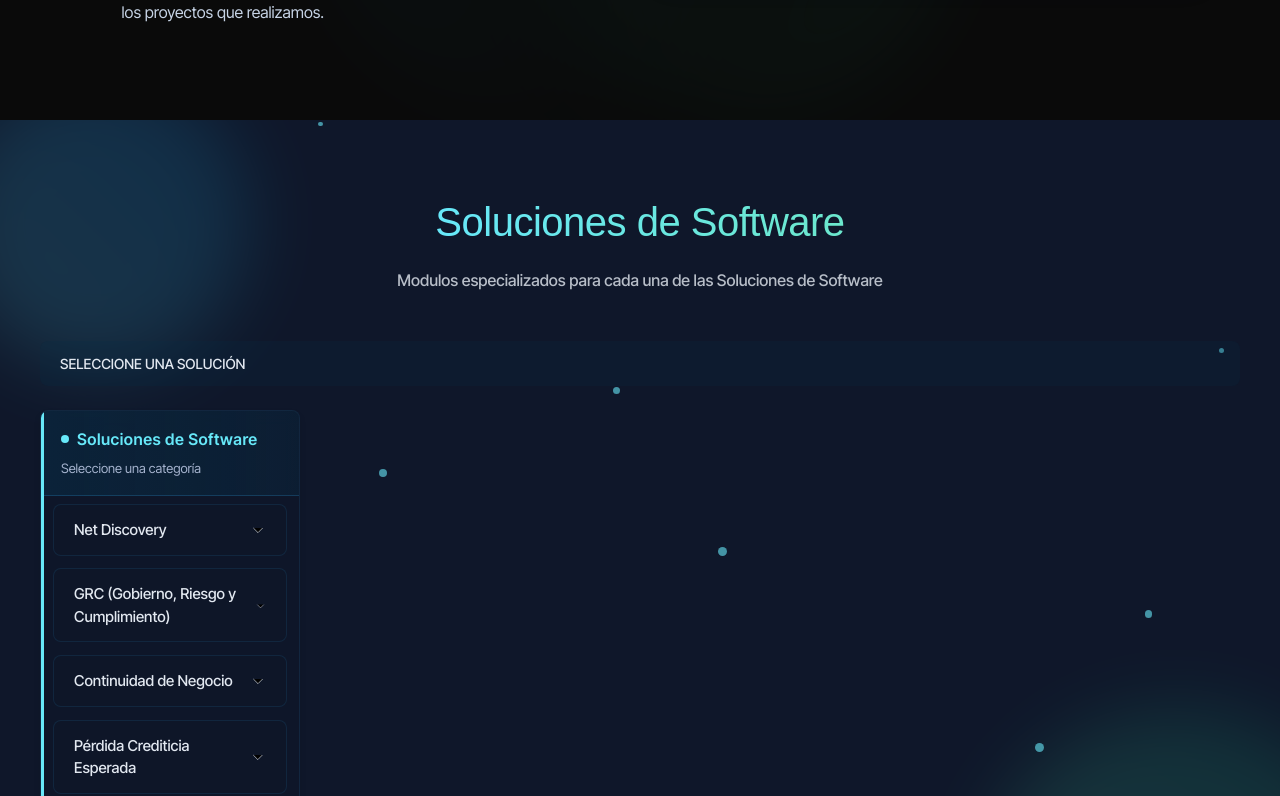
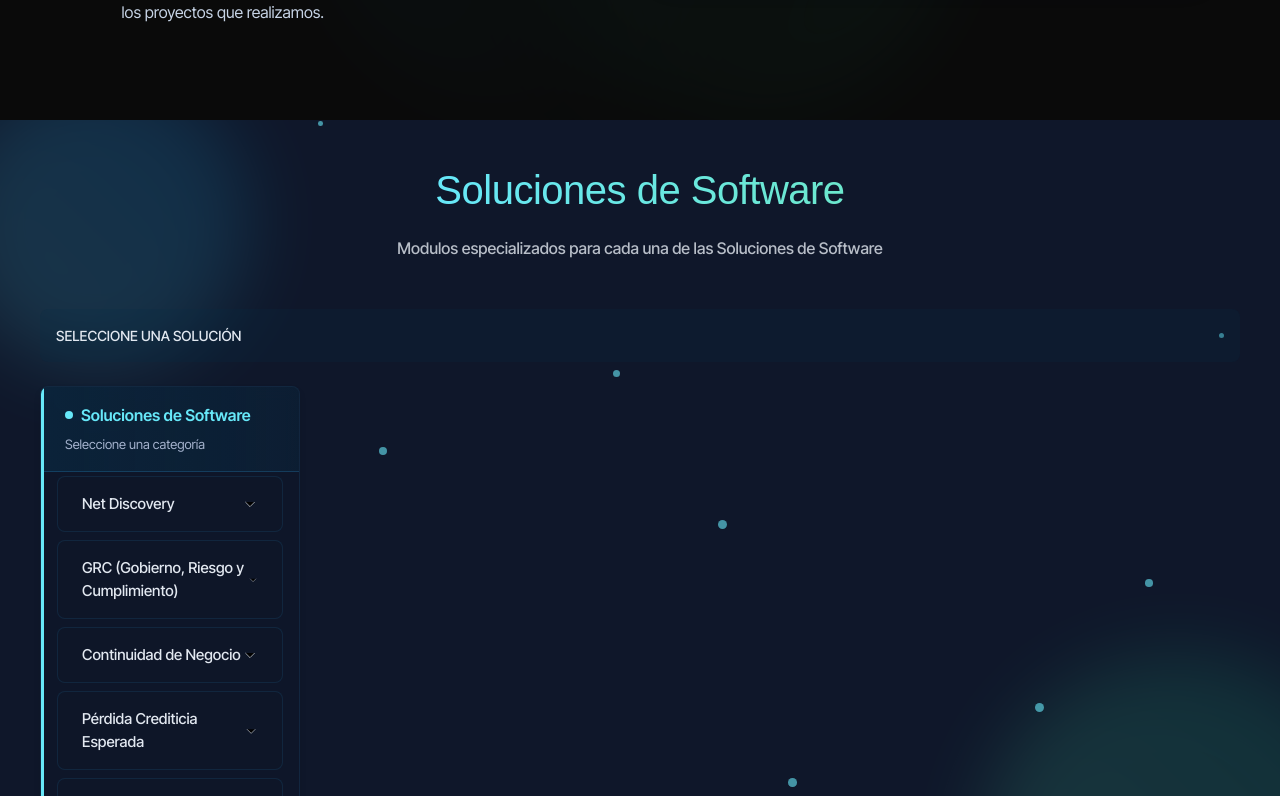
Before and after one commit to csantander93/Aleph-Manager-Web, a React (Vite) app: page / in a window 1280 px wide. Shown: the part 1664-2460 px from the top of the page. Built offline with nearby package versions, Linux system fonts and the light colour scheme; a web font is replaced by a local one.

Commit message:
update modulos

```diff
--- a/src/components/modules/Modules.css
+++ b/src/components/modules/Modules.css
@@ -1,8 +1,11 @@
-/* Fuentes */
+/* ==========================================================================
+   Variables y Configuraciones Base
+   ========================================================================== */
+
    @import url('https://fonts.googleapis.com/css2?family=Inter+Tight:wght@400;500;600;700&family=TWK+Everett:wght@500&display=swap');
 
-/* Variables de color */
    :root {
+     /* Colores */
      --primary: #67e8f9;
      --secondary: #6ee7b7;
      --tertiary: #a78bfa;
@@ -10,17 +13,74 @@
      --bg-light: rgba(15, 23, 42, 0.7);
      --text-primary: #e2e8f0;
      --text-secondary: #94a3b8;
+
+     /* Espaciados */
+     --space-xs: 0.25rem;
+     --space-sm: 0.5rem;
+     --space-md: 1rem;
+     --space-lg: 1.5rem;
+     --space-xl: 2rem;
+     --space-xxl: 3rem;
+
+     /* Bordes */
+     --radius-sm: 0.25rem;
+     --radius-md: 0.5rem;
+     --radius-lg: 1rem;
+
+     /* Sombras */
+     --shadow-sm: 0 1px 2px rgba(0, 0, 0, 0.1);
+     --shadow-md: 0 4px 6px rgba(0, 0, 0, 0.1);
+
+     /* Transiciones */
+     --transition-fast: 0.15s ease;
+     --transition-normal: 0.3s ease;
+     --transition-slow: 0.5s ease;
    }
 
-/* Estilos generales */
+   /* ==========================================================================
+      Estilos Base y Reset
+      ========================================================================== */
+
+   * {
+     box-sizing: border-box;
+   }
+
+   body {
+     margin: 0;
+     font-family: 'Inter Tight', -apple-system, BlinkMacSystemFont, sans-serif;
+     line-height: 1.5;
+     color: var(--text-primary);
+   }
+
+   /* ==========================================================================
+      Componente Principal
+      ========================================================================== */
+
    .modulos-section {
      position: relative;
-  padding: 5rem 1rem;
+     padding: var(--space-xxl) var(--space-md);
      background-color: var(--bg-dark);
-  color: var(--text-primary);
-  font-family: 'Inter Tight', -apple-system, BlinkMacSystemFont, sans-serif;
      overflow: hidden;
    }
+
+   .modulos-container {
+     max-width: 1200px;
+     margin: 0 auto;
+     position: relative;
+     z-index: 10;
+     opacity: 0;
+     transform: translateY(30px);
+     transition: all 0.6s cubic-bezier(0.16, 1, 0.3, 1);
+   }
+
+   .modulos-container.animate-in {
+     opacity: 1;
+     transform: translateY(0);
+   }
+
+   /* ==========================================================================
+      Elementos de Fondo
+      ========================================================================== */
 
    .modulos-background {
      position: absolute;
@@ -52,7 +112,10 @@
      right: -100px;
    }
 
-/* Partículas de fondo */
+   /* ==========================================================================
+      Partículas
+      ========================================================================== */
+
    .particles-container {
      position: absolute;
      inset: 0;
@@ -70,39 +133,27 @@
      animation: float-up 8s linear infinite;
      animation-delay: var(--delay);
      filter: blur(0.5px);
+     will-change: transform;
    }
 
    @keyframes float-up {
      to { transform: translateY(-100vh); }
    }
 
-/* Contenedor principal */
-.modulos-container {
-  max-width: 1200px;
-  margin: 0 auto;
-  position: relative;
-  z-index: 10;
-  opacity: 0;
-  transform: translateY(30px);
-  transition: all 0.6s cubic-bezier(0.16, 1, 0.3, 1);
-}
+   /* ==========================================================================
+      Encabezado
+      ========================================================================== */
 
-.modulos-container.animate-in {
-  opacity: 1;
-  transform: translateY(0);
-}
-
-/* Header */
    .modulos-header {
      text-align: center;
-  margin-bottom: 3rem;
+     margin-bottom: var(--space-xxl);
    }
 
    .modulos-title {
      font-size: 2.5rem;
      line-height: 1.1;
      font-weight: 500;
-  margin-bottom: 1.5rem;
+     margin-bottom: var(--space-lg);
      background-clip: text;
      -webkit-background-clip: text;
      color: transparent;
@@ -122,60 +173,65 @@
      font-weight: 500;
    }
 
-/* Layout de contenido */
-.modulos-content {
-  display: flex;
-  gap: 1.5rem;
-  min-height: 500px;
-  height: 65vh; /* Altura fija para el contenedor principal */
-}
+   /* ==========================================================================
+      Breadcrumbs
+      ========================================================================== */
 
-/* Breadcrumbs mejorados */
    .breadcrumbs {
      display: flex;
      align-items: center;
-  gap: 0.5rem;
-  margin: 1.5rem 0;
-  padding: 0.75rem 1.25rem;
+     gap: var(--space-sm);
+     margin: var(--space-lg) 0;
+     padding: var(--space-md);
      background-color: rgba(8, 47, 73, 0.2);
-  border-radius: 0.5rem;
+     border-radius: var(--radius-md);
      font-size: 0.875rem;
    }
 
    .breadcrumb {
-  transition: color 0.3s ease;
+     transition: color var(--transition-fast);
      font-weight: 500;
      text-transform: uppercase;
    }
 
    .breadcrumb.active {
-  color: #a5f3fc !important;
+     color: #a5f3fc;
    }
 
    .breadcrumb-divider {
-  color: #4a7c9a !important;
+     color: #4a7c9a;
    }
 
-/* ------------------------- */
-/* PANELES MEJORADOS */
-/* ------------------------- */
+   /* ==========================================================================
+      Layout de Contenido
+      ========================================================================== */
 
-/* Estilos comunes para paneles */
+   .modulos-content {
+     display: flex;
+     gap: var(--space-lg);
+     min-height: 500px;
+     height: 65vh;
+   }
+
+   /* ==========================================================================
+      Sistema de Paneles (Compatibles con tu JSX)
+      ========================================================================== */
+
    .categories-panel,
    .modules-panel,
    .module-detail-panel {
      position: relative;
-  border-radius: 0.5rem;
+     border-radius: var(--radius-md);
      background-color: var(--bg-light);
      border: 1px solid rgba(56, 182, 255, 0.1);
      backdrop-filter: blur(8px);
-  box-shadow: 0 4px 6px rgba(0, 0, 0, 0.1);
+     box-shadow: var(--shadow-md);
      display: flex;
      flex-direction: column;
-  height: 100%; /* Asegura que todos los paneles ocupen la misma altura */
+     height: 100%;
    }
 
-/* Bordes laterales completos */
+   /* Bordes laterales */
    .categories-panel::after,
    .modules-panel::after,
    .module-detail-panel::after {
@@ -192,20 +248,20 @@
    .modules-panel::after { background-color: var(--secondary); }
    .module-detail-panel::after { background-color: var(--tertiary); }
 
-/* Headers de panel mejorados */
+   /* Headers de panel */
    .panel-header {
-  padding: 1rem 1.25rem;
+     padding: var(--space-md) var(--space-lg);
      border-bottom: 1px solid rgba(56, 182, 255, 0.2);
      background: linear-gradient(to right, rgba(8, 47, 73, 0.5), rgba(8, 47, 73, 0.3));
      margin-bottom: 0;
-  flex-shrink: 0; /* Evita que el header se encoja */
+     flex-shrink: 0;
    }
 
    .panel-header h3 {
      font-size: 1rem;
      font-weight: 600;
      color: var(--primary);
-  margin: 0 0 0.5rem 0;
+     margin: 0 0 var(--space-sm) 0;
      display: flex;
      align-items: center;
    }
@@ -216,7 +272,7 @@
      width: 8px;
      height: 8px;
      border-radius: 50%;
-  margin-right: 8px;
+     margin-right: var(--space-sm);
    }
 
    .categories-panel .panel-header h3::before { background-color: var(--primary); }
@@ -229,22 +285,17 @@
      margin: 0;
    }
 
-/* ------------------------- */
-/* PANEL DE CATEGORÍAS CON SCROLL FIJO */
-/* ------------------------- */
+   /* ==========================================================================
+      Panel de Categorías (Compatibilidad Total con JSX)
+      ========================================================================== */
+
    .categories-panel {
-  flex: 0 0 240px; /* Ancho fijo */
-  overflow: hidden; /* Oculta el desbordamiento */
-}
-
-.categories-list {
-  flex: 1;
-  overflow-y: auto;
-  padding: 0.75rem; /* Padding aumentado */
+     flex: 0 0 260px;
+     overflow: hidden;
    }
 
    .category-item {
-  border-radius: 0.5rem;
+     border-radius: var(--radius-md);
      overflow: hidden;
      background-color: var(--bg-light);
      border: 1px solid rgba(56, 182, 255, 0.1);
@@ -252,10 +303,7 @@
      transform: translateX(-20px);
      transition: all 0.4s cubic-bezier(0.34, 1.56, 0.64, 1);
      transition-delay: var(--delay);
-  margin-top: 8px;
-  margin-bottom: 0.3rem;
-  margin-left: 0.75rem; /* Margen añadido */
-  margin-right: 0.75rem; /* Margen añadido */
+     margin: var(--space-xs) var(--space-md);
    }
 
    .modulos-container.animate-in .category-item {
@@ -265,7 +313,7 @@
 
    .category-header {
      width: 100%;
-  padding: 0.875rem 1.25rem; /* Padding horizontal aumentado */
+     padding: var(--space-md) var(--space-lg);
      text-align: left;
      background-color: transparent;
      border: none;
@@ -276,7 +324,7 @@
      display: flex;
      justify-content: space-between;
      align-items: center;
-  transition: all 0.3s ease;
+     transition: all var(--transition-normal);
    }
 
    .category-header:hover {
@@ -297,7 +345,7 @@
    .accordion-icon {
      width: 1rem;
      height: 1rem;
-  transition: transform 0.3s ease;
+     transition: transform var(--transition-normal);
      stroke: currentColor;
    }
 
@@ -305,37 +353,38 @@
      transform: rotate(180deg);
    }
 
-/* ------------------------- */
-/* PANEL DE MÓDULOS CON SCROLL FIJO */
-/* ------------------------- */
+   /* ==========================================================================
+      Panel de Módulos (Ajustado para tu JSX)
+      ========================================================================== */
+
    .modules-panel {
-  flex: 0 0 280px; /* Ancho fijo */
-  overflow: hidden; /* Oculta el desbordamiento */
+     flex: 0 0 280px;
+     overflow: hidden;
    }
 
    .modules-list {
      flex: 1;
-  padding: 0.5rem;
-  overflow-y: auto; /* Scroll interno */
+     padding: var(--space-sm);
+     overflow-y: auto;
    }
 
    .module-item {
-  padding: 0.875rem 1rem;
-  border-radius: 0.375rem;
+     padding: var(--space-md) var(--space-md);
+     border-radius: var(--radius-sm);
      background-color: transparent;
      cursor: pointer;
-  transition: all 0.3s ease;
-  margin-bottom: 0.25rem;
+     transition: all var(--transition-normal);
+     margin-bottom: var(--space-xs);
      display: flex;
      align-items: center;
-  gap: 0.75rem;
+     gap: var(--space-md);
      opacity: 0;
      transform: translateX(-10px);
    }
 
-.modules-panel .module-item {
-  animation: fadeIn 0.4s forwards;
-  animation-delay: var(--delay);
+   .modulos-container.animate-in .module-item {
+     opacity: 1;
+     transform: translateX(0);
    }
 
    .module-item:hover {
@@ -356,7 +405,7 @@
      align-items: center;
      justify-content: center;
      color: var(--primary);
-  transition: all 0.3s ease;
+     transition: all var(--transition-normal);
    }
 
    .module-item.selected .module-icon {
@@ -367,7 +416,7 @@
      font-size: 0.9375rem;
      font-weight: 500;
      margin: 0;
-  transition: all 0.3s ease;
+     transition: all var(--transition-normal);
    }
 
    .module-item.selected h4 {
@@ -375,25 +424,21 @@
      color: #a5f3fc;
    }
 
-/* ------------------------- */
-/* PANEL DE DETALLES CON SCROLL FIJO */
-/* ------------------------- */
+   /* ==========================================================================
+      Panel de Detalles (Compatibilidad Total con JSX)
+      ========================================================================== */
+
    .module-detail-panel {
      flex: 1;
      animation: fadeIn 0.5s ease-out;
-  overflow: hidden; /* Oculta el desbordamiento */
-}
-
-.module-detail-content-container {
-  flex: 1;
-  overflow-y: auto; /* Scroll interno */
+     overflow: hidden;
    }
 
    .module-detail-header {
      display: flex;
      justify-content: space-between;
      align-items: center;
-  padding: 1rem;
+     padding: var(--space-md);
      border-bottom: 1px solid rgba(56, 182, 255, 0.1);
    }
 
@@ -406,7 +451,7 @@
 
    .module-category-badge {
      font-size: 0.75rem;
-  padding: 0.25rem 0.5rem;
+     padding: var(--space-xs) var(--space-sm);
      background-color: rgba(56, 182, 255, 0.2);
      color: #a5f3fc;
      border-radius: 9999px;
@@ -414,27 +459,27 @@
    }
 
    .module-detail-content {
-  padding: 1.5rem;
+     padding: var(--space-lg);
      color: var(--text-primary);
      line-height: 1.6;
    }
 
    .module-description {
      font-size: 0.9375rem;
-  margin-bottom: 1.5rem;
+     margin-bottom: var(--space-lg);
    }
 
    .module-features {
-  margin-top: 1.5rem;
+     margin-top: var(--space-lg);
      border-top: 1px dashed rgba(56, 182, 255, 0.2);
-  padding-top: 1.5rem;
+     padding-top: var(--space-lg);
    }
 
    .module-features h4 {
      font-size: 1rem;
      font-weight: 600;
      color: var(--primary);
-  margin-bottom: 1rem;
+     margin-bottom: var(--space-md);
    }
 
    .module-features ul {
@@ -443,13 +488,13 @@
      margin: 0;
      display: flex;
      flex-direction: column;
-  gap: 0.75rem;
+     gap: var(--space-md);
    }
 
    .module-features li {
      display: flex;
      align-items: flex-start;
-  gap: 0.75rem;
+     gap: var(--space-md);
      font-size: 0.875rem;
      line-height: 1.5;
    }
@@ -463,7 +508,10 @@
      stroke-width: 3;
    }
 
-/* Estado vacío */
+   /* ==========================================================================
+      Estado Vacío (Compatibilidad Total con JSX)
+      ========================================================================== */
+
    .empty-state {
      display: flex;
      align-items: center;
@@ -476,14 +524,14 @@
      text-align: center;
      max-width: 300px;
      color: var(--text-secondary);
-  padding: 2rem;
+     padding: var(--space-xl);
    }
 
    .empty-state-icon {
      position: relative;
      width: 60px;
      height: 60px;
-  margin: 0 auto 1rem;
+     margin: 0 auto var(--space-md);
      display: flex;
      align-items: center;
      justify-content: center;
@@ -505,7 +553,10 @@
      animation: glow 4s infinite alternate;
    }
 
-/* Animaciones */
+   /* ==========================================================================
+      Animaciones
+      ========================================================================== */
+
    @keyframes fadeIn {
      to { opacity: 1; transform: translateX(0); }
    }
@@ -515,129 +566,47 @@
      to { opacity: 0.7; transform: scale(1.2); }
    }
 
-/* Scrollbar personalizada */
-.categories-list::-webkit-scrollbar,
+   /* ==========================================================================
+      Scrollbars
+      ========================================================================== */
+
+   .categories-panel .categories-list::-webkit-scrollbar,
    .modules-list::-webkit-scrollbar,
-.module-detail-content-container::-webkit-scrollbar,
+   .module-detail-panel .module-detail-content::-webkit-scrollbar,
    .empty-state::-webkit-scrollbar {
      width: 6px;
    }
 
-.categories-list::-webkit-scrollbar-track,
+   .categories-panel .categories-list::-webkit-scrollbar-track,
    .modules-list::-webkit-scrollbar-track,
-.module-detail-content-container::-webkit-scrollbar-track,
+   .module-detail-panel .module-detail-content::-webkit-scrollbar-track,
    .empty-state::-webkit-scrollbar-track {
      background: rgba(15, 23, 42, 0.5);
      border-radius: 3px;
    }
 
-.categories-list::-webkit-scrollbar-thumb,
+   .categories-panel .categories-list::-webkit-scrollbar-thumb,
    .modules-list::-webkit-scrollbar-thumb,
-.module-detail-content-container::-webkit-scrollbar-thumb,
+   .module-detail-panel .module-detail-content::-webkit-scrollbar-thumb,
    .empty-state::-webkit-scrollbar-thumb {
      background: rgba(103, 232, 249, 0.4);
      border-radius: 3px;
    }
 
-.categories-list::-webkit-scrollbar-thumb:hover,
+   .categories-panel .categories-list::-webkit-scrollbar-thumb:hover,
    .modules-list::-webkit-scrollbar-thumb:hover,
-.module-detail-content-container::-webkit-scrollbar-thumb:hover,
+   .module-detail-panel .module-detail-content::-webkit-scrollbar-thumb:hover,
    .empty-state::-webkit-scrollbar-thumb:hover {
      background: rgba(103, 232, 249, 0.6);
    }
 
-/* Mejoras para los headers de panel */
-.panel-header {
-  background: linear-gradient(to right, rgba(8, 47, 73, 0.5), rgba(8, 47, 73, 0.3)) !important;
-  border-bottom: 1px solid rgba(56, 182, 255, 0.2) !important;
-  padding: 1rem 1.25rem !important;
-}
-
-.panel-header h3 {
-  font-size: 1rem !important;
-  font-weight: 600;
-  letter-spacing: 0.5px;
-  margin-bottom: 0.5rem !important;
-  display: flex;
-  align-items: center;
-}
-
-.panel-header h3:before {
-  content: "";
-  display: inline-block;
-  width: 8px;
-  height: 8px;
-  border-radius: 50%;
-  margin-right: 8px;
-  background-color: #67e8f9;
-}
-
-.panel-header p {
-  font-size: 0.8125rem;
-  color: #a5b3ce !important;
-}
-
-/* Colores distintivos para cada panel */
-.categories-panel .panel-header h3:before {
-  background-color: #67e8f9; /* Cyan */
-}
-
-.modules-panel .panel-header h3:before {
-  background-color: #6ee7b7; /* Emerald */
-}
-
-.module-detail-panel .panel-header h3:before {
-  background-color: #a78bfa; /* Violet */
-}
-
-/* Bordes laterales distintivos */
-.categories-panel {
-  flex: 0 0 260px; /* Ancho aumentado de 240px a 260px */
-  overflow: hidden;
-}
-
-.modules-panel {
-  border-left: 3px solid #6ee7b7;
-}
-
-.module-detail-panel {
-  border-left: 3px solid #a78bfa;
-}
-
-/* Mejora en los breadcrumbs */
-.breadcrumbs {
-  padding: 0.75rem 1.25rem;
-  background-color: rgba(8, 47, 73, 0.2);
-  border-radius: 0.5rem;
-  margin: 1.5rem 0;
-}
-
-.breadcrumb {
-  font-size: 0.875rem;
-  font-weight: 500;
-}
-
-.breadcrumb.active {
-  color: #a5f3fc !important;
-}
-
-.breadcrumb-divider {
-  color: #4a7c9a !important;
-}
-
-/* Ajuste de tamaño para los títulos */
-.modulos-title {
-  font-size: 2.5rem !important;
-  margin-bottom: 1.5rem !important;
-}
-
-/* ---------------------------------- */
-/* RESPONSIVE DESIGN - MOBILE & TABLET */
-/* ---------------------------------- */
+   /* ==========================================================================
+      Estilos Responsivos (Compatibilidad Total con JSX Mobile)
+      ========================================================================== */
 
    @media (max-width: 1023px) {
      .modulos-section {
-    padding: 2rem 0.5rem;
+       padding: var(--space-lg) var(--space-sm);
      }
 
      .modulos-container {
@@ -660,7 +629,7 @@
        display: none;
        height: auto;
        max-height: none;
-    margin-bottom: 1rem;
+       margin-bottom: var(--space-md);
      }
 
      /* Mostrar solo el panel activo en mobile */
@@ -674,7 +643,7 @@
      .mobile-panel-header {
        display: flex;
        align-items: center;
-    padding: 1rem;
+       padding: var(--space-md);
        border-bottom: 1px solid rgba(56, 182, 255, 0.2);
        background: linear-gradient(to right, rgba(8, 47, 73, 0.5), rgba(8, 47, 73, 0.3));
      }
@@ -683,10 +652,12 @@
        background: none;
        border: none;
        color: var(--primary);
-    margin-right: 1rem;
+       margin-right: var(--space-md);
        cursor: pointer;
        display: flex;
        align-items: center;
+       min-width: 44px;
+       min-height: 44px;
      }
 
      .mobile-back-button svg {
@@ -703,25 +674,25 @@
 
      /* Ajustes para el contenido móvil */
      .modules-list {
-    padding: 0.5rem;
+       padding: var(--space-sm);
      }
 
      .module-item {
-    padding: 1rem;
+       padding: var(--space-md);
      }
 
      .module-detail-content {
-    padding: 1rem;
+       padding: var(--space-md);
      }
 
      /* Breadcrumbs móvil */
      .breadcrumbs {
-    margin: 1rem 0;
-    padding: 0.5rem;
+       margin: var(--space-md) 0;
+       padding: var(--space-sm);
        font-size: 0.75rem;
        overflow-x: auto;
        white-space: nowrap;
-    display: none; /* Ocultar en móvil si prefieres */
+       display: none;
      }
 
      /* Títulos más pequeños */
@@ -755,7 +726,7 @@
 
      .category-header,
      .module-item {
-    padding: 0.75rem;
+       padding: var(--space-md);
      }
 
      .module-icon {
```
Lines whose indentation alone changed are shown as unchanged.
